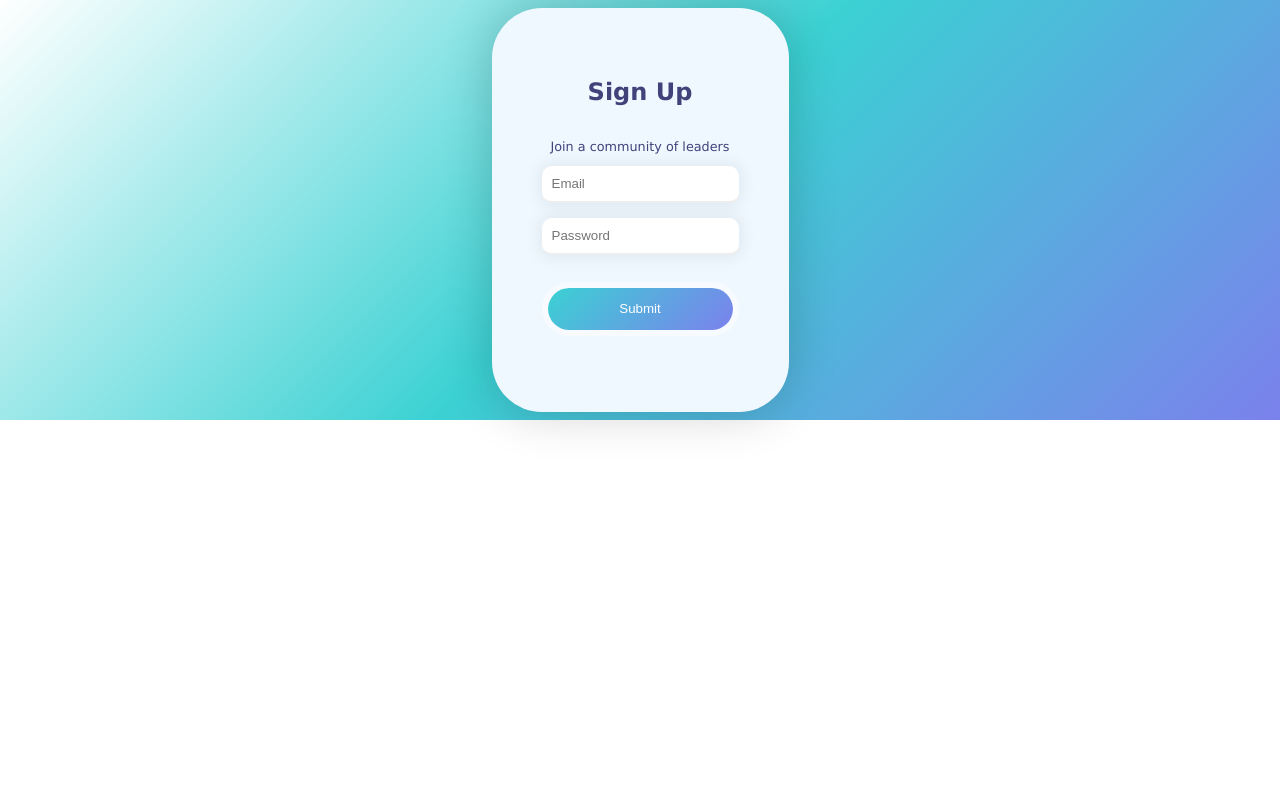
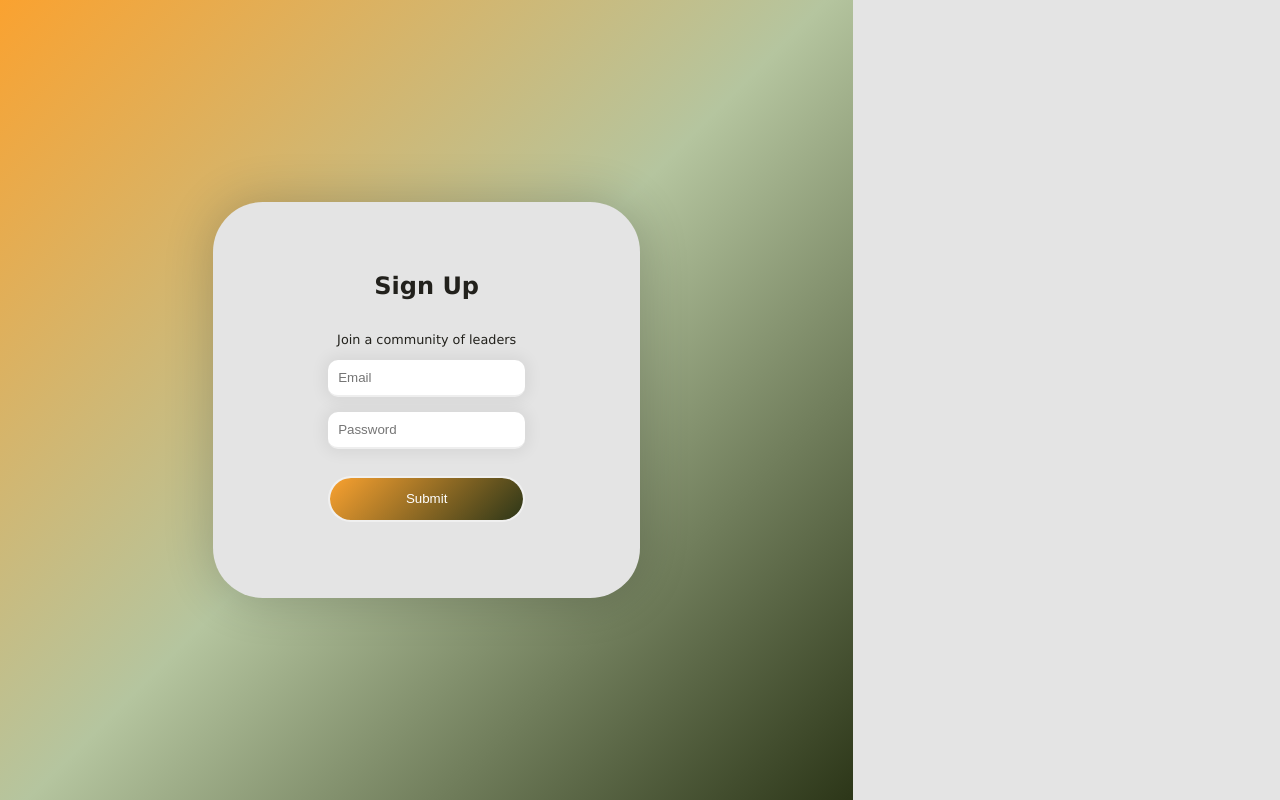
Before and after one commit to krtmmrm/The-Classic-3, a plain HTML site: page index.html in a window 1280 px wide. Drawn offline with Linux system fonts and the light colour scheme.

Commit message:
Grid Layout

```diff
--- a/index.html
+++ b/index.html
@@ -5,10 +5,12 @@
     <meta http-equiv="X-UA-Compatible" content="IE=edge">
     <meta name="viewport" content="width=device-width, initial-scale=1.0">
     <link rel="stylesheet" href="main.css">
-    <title>Hey Simple Coco</title>
+    <title>Vanilla Project</title>
 </head>
 
 <body>
+    <div class="content_wrapper">
+        <div class="register_wrapper">
             <div class="form_wrapper">
                 <h2>Sign Up</h3>
                 <p>Join a community of leaders</p>
@@ -18,8 +20,10 @@
                     <input type="submit" class="submit">
                 </form>
             </div>
-
-
-
+        </div>
+        <div class="gif_wrapper">
+            <img src="" alt="">
+        </div>
+    </div>
 </body>
 </html>
--- a/main.css
+++ b/main.css
@@ -1,28 +1,66 @@
+/*******
+Global Settings
+- Typography
+- Color Palette
+*******/
 * {
     box-sizing:border-box;
 }
 body{
-    background-image: -webkit-linear-gradient(135deg, #7b81ec, #3bd1d3, transparent);
-    background-repeat: no-repeat;
-    display: grid;
-    place-items: center;
+    margin: 0;
 }
 h2, p{
-    color: #40437a;
+    color: #22211C;
 }
 p{
     font-size: 0.8em;
 }
-.form_wrapper {
-    background-color: aliceblue;
+/*******
+Define Responsive Grid
+*******/
+.content_wrapper{
+    height: 100vh;
+    display: grid;
+    grid-template-columns: 2fr 1fr;
+    grid-template-rows: 1fr;
+}
+.register_wrapper{
+    background-image: -webkit-linear-gradient(135deg, #2C3618, #B5C59F, #FAA230);
     display: grid;
     place-items: center;
+    min-width: 350px;
+    grid-column: 1/2;
+    grid-row: 1/2;
+}
+.gif_wrapper{
+    background-color: #E4E4E4;
+    height: 100vh;
+    grid-column: 2/3;
+    grid-row: 1/2;
+    align-self: center;
+}
+.gif_wrapper img{
+    max-width: 100%;
+    height: auto;
+}
+.form_wrapper {
+    background-color: #E4E4E4;
+    display: grid;
+    place-items: center;
+    min-width: 300px;
+    width: 50%;
     padding: 50px;
+    margin: auto;
     font-family: Verdana, Geneva, Tahoma, sans-serif;
     border-radius: 50px;
     box-shadow: 0 0 50px rgba(0, 0, 0, 0.2);
+    justify-self: center;
 }
 
+
+/*******
+Define Responsive Grid
+*******/
 .form_wrapper form input:not(.submit){
     margin-bottom: 15px;
     display: grid;
@@ -35,13 +73,13 @@ p{
 }
 
 .submit{
-    background-image: -webkit-linear-gradient(135deg, #7b81ec, #3bd1d3);
+    background-image: -webkit-linear-gradient(135deg, #2C3618,  #FAA230);
     width: 100%;
     max-width: 500px;
     margin: 2em auto;
     display: block;
     -webkit-appearance: none;
-    border: 6px solid rgba(255,255,255,0.45);
+    border: 2px solid rgba(255,255,255,0.45);
     border-radius: 50px;
     padding: 1em 3em;
     background-repeat: no-repeat;
```
Also changed, not shown: assets/books-leaves.jpg (added), assets/landing-template.png (added). Lines whose indentation alone changed are shown as unchanged.
